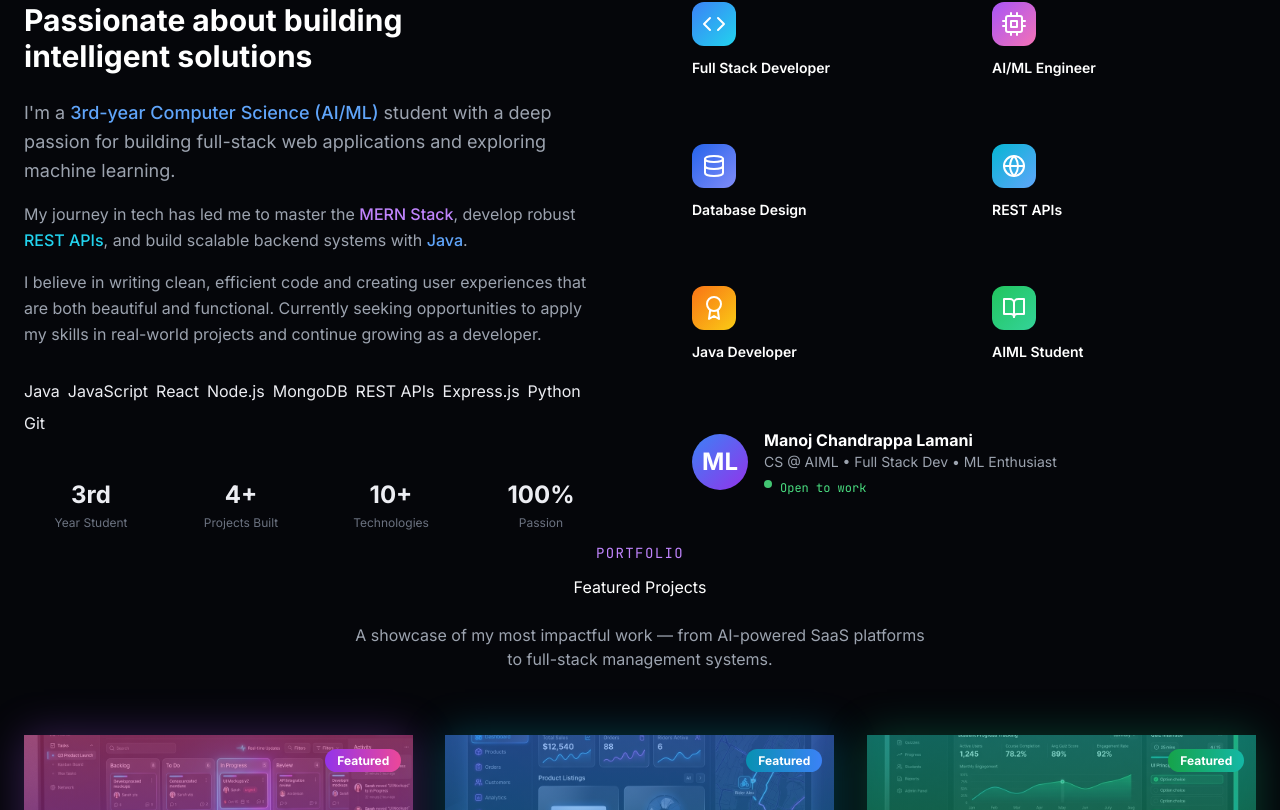
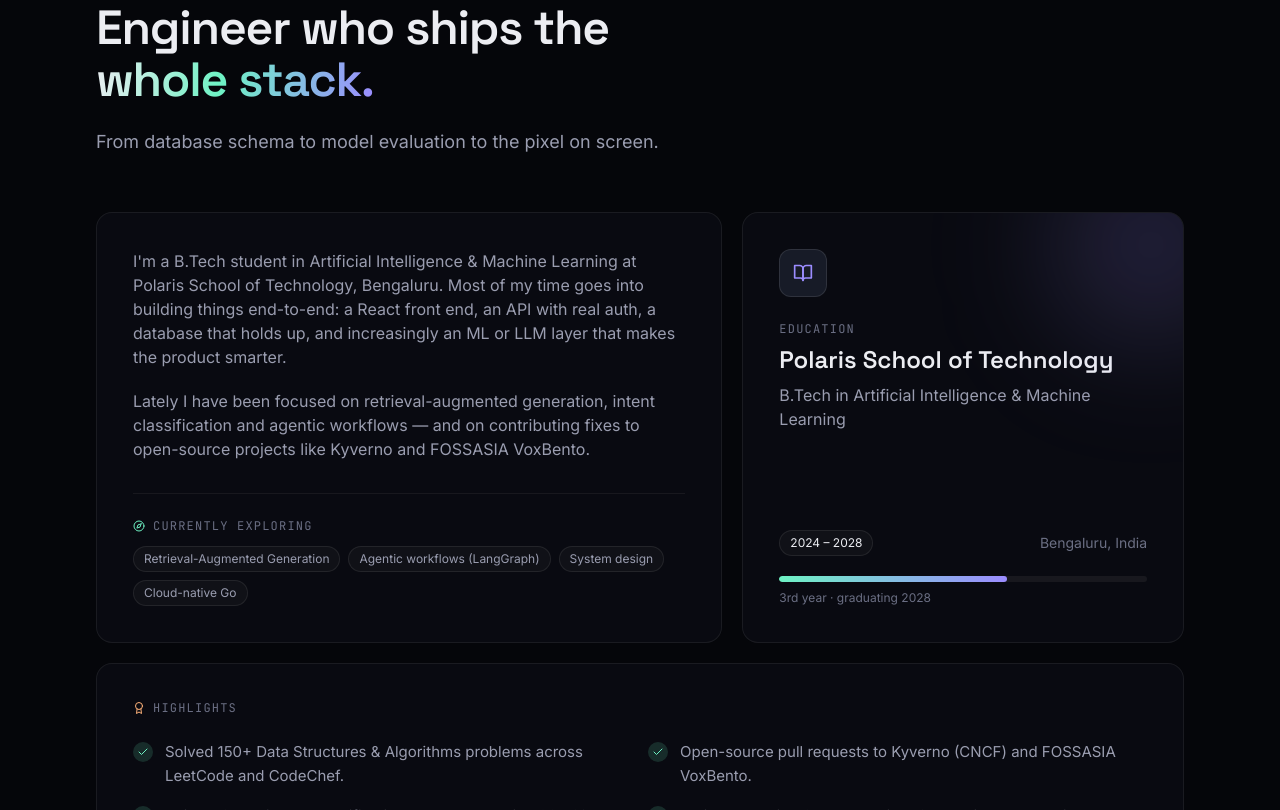
Before and after one commit to ManojLamani/Portfolio, a React (Vite) app: page / in a window 1280 px wide. Shown: the part 1030-1840 px from the top of the page. Built offline with nearby package versions, Linux system fonts and the light colour scheme.

Commit message:
Redesign About section with education and highlights

```diff
--- a/src/components/About.jsx
+++ b/src/components/About.jsx
@@ -1,149 +1,100 @@
-import { motion, useInView } from 'framer-motion';
-import { useRef } from 'react';
-import { FiCode, FiCpu, FiDatabase, FiGlobe, FiAward, FiBookOpen } from 'react-icons/fi';
+import { motion } from 'framer-motion';
+import { FiAward, FiBookOpen, FiCheck, FiCompass } from 'react-icons/fi';
+import { achievements, education, profile } from '../data/portfolio';
+import SectionHeading from './ui/SectionHeading';
+import Spotlight from './ui/Spotlight';
+import { Reveal } from './ui/Reveal';
+import { fadeUp, stagger } from './ui/motion';
 
-const skills = [
-  { icon: FiCode, label: 'Full Stack Developer', color: 'from-blue-500 to-cyan-400' },
-  { icon: FiCpu, label: 'AI/ML Engineer', color: 'from-purple-500 to-pink-400' },
-  { icon: FiDatabase, label: 'Database Design', color: 'from-blue-600 to-indigo-400' },
-  { icon: FiGlobe, label: 'REST APIs', color: 'from-cyan-500 to-blue-400' },
-  { icon: FiAward, label: 'Java Developer', color: 'from-orange-500 to-yellow-400' },
-  { icon: FiBookOpen, label: 'AIML Student', color: 'from-green-500 to-emerald-400' },
-];
-
-const stats = [
-  { value: '3rd', label: 'Year Student', suffix: '' },
-  { value: '4+', label: 'Projects Built', suffix: '' },
-  { value: '10+', label: 'Technologies', suffix: '' },
-  { value: '100%', label: 'Passion', suffix: '' },
-];
+const focus = ['Retrieval-Augmented Generation', 'Agentic workflows (LangGraph)', 'System design', 'Cloud-native Go'];
 
 export default function About() {
-  const ref = useRef(null);
-  const isInView = useInView(ref, { once: true, margin: '-100px' });
+  return (
+    <section id="about" className="section">
+      <div className="container-x">
+        <SectionHeading index="01" eyebrow="About" title="Engineer who ships the" accent="whole stack.">
+          From database schema to model evaluation to the pixel on screen.
+        </SectionHeading>
 
-  const containerVariants = {
-    hidden: { opacity: 0 },
-    visible: { opacity: 1, transition: { staggerChildren: 0.12 } }
-  };
+        <div className="grid gap-5 lg:grid-cols-12">
+          {/* Story */}
+          <Reveal className="lg:col-span-7">
+            <Spotlight className="h-full p-7 sm:p-9">
+              <div className="space-y-5 text-[15px] leading-relaxed text-fg-muted sm:text-base">
+                {profile.about.map((p) => (
+                  <p key={p.slice(0, 20)}>{p}</p>
+                ))}
+              </div>
+              <div className="mt-8 border-t border-white/[0.06] pt-6">
+                <p className="mb-3 flex items-center gap-2 font-mono text-xs uppercase tracking-widest text-fg-dim">
+                  <FiCompass className="text-mint" /> Currently exploring
+                </p>
+                <div className="flex flex-wrap gap-2">
+                  {focus.map((f) => (
+                    <span key={f} className="chip">
+                      {f}
+                    </span>
+                  ))}
+                </div>
+              </div>
+            </Spotlight>
+          </Reveal>
 
-  const itemVariants = {
-    hidden: { opacity: 0, y: 30 },
-    visible: { opacity: 1, y: 0, transition: { duration: 0.6, ease: [0.22, 1, 0.36, 1] } }
-  };
+          {/* Education */}
+          <Reveal delay={0.1} className="lg:col-span-5">
+            <Spotlight className="flex h-full flex-col overflow-hidden p-7 sm:p-9">
+              <div className="pointer-events-none absolute -right-16 -top-16 h-48 w-48 rounded-full bg-iris/20 blur-3xl" />
+              <div className="grid h-12 w-12 place-items-center rounded-xl border border-white/10 bg-ink-700">
+                <FiBookOpen className="text-iris" size={20} />
+              </div>
+              <p className="mt-6 font-mono text-xs uppercase tracking-widest text-fg-dim">Education</p>
+              <h3 className="mt-2 font-display text-2xl font-semibold leading-tight">{education.school}</h3>
+              <p className="mt-2 text-fg-muted">{education.degree}</p>
+              <div className="mt-auto flex items-center justify-between pt-8 text-sm">
+                <span className="chip !text-fg">{education.period}</span>
+                <span className="text-fg-dim">{education.place}</span>
+              </div>
+              {/* year progress */}
+              <div className="mt-5">
+                <div className="h-1.5 overflow-hidden rounded-full bg-white/[0.06]">
+                  <motion.div
+                    className="h-full rounded-full bg-gradient-to-r from-mint to-iris"
+                    initial={{ width: 0 }}
+                    whileInView={{ width: '62%' }}
+                    viewport={{ once: true }}
+                    transition={{ duration: 1.6, ease: [0.22, 1, 0.36, 1], delay: 0.3 }}
+                  />
+                </div>
+                <p className="mt-2 text-xs text-fg-dim">3rd year · graduating 2028</p>
+              </div>
+            </Spotlight>
+          </Reveal>
 
-  return (
-    <section id="about" className="section-padding relative bg-dark-800 overflow-hidden">
-      {/* Background Decoration */}
-      <div className="absolute top-0 right-0 w-1/2 h-full bg-mesh opacity-50 pointer-events-none" />
-
-      <div className="max-w-7xl mx-auto px-6" ref={ref}>
-        <motion.div
-          initial="hidden"
-          animate={isInView ? 'visible' : 'hidden'}
-          variants={containerVariants}
-        >
-          {/* Section Header */}
-          <motion.div variants={itemVariants} className="text-center mb-16">
-            <p className="text-blue-400 font-mono text-sm tracking-widest uppercase mb-3">Get to know me</p>
-            <h2 className="section-title text-white">
-              About <span className="neon-text">Me</span>
-            </h2>
-            <div className="section-divider" />
-          </motion.div>
-
-          <div className="grid lg:grid-cols-2 gap-16 items-center">
-            {/* Left - Text Content */}
-            <div>
-              <motion.div variants={itemVariants} className="mb-6">
-                <span className="inline-block glass border border-blue-500/25 text-blue-400 text-xs font-mono px-4 py-1.5 rounded-full mb-4">
-                  {'<developer />'}
-                </span>
-                <h3 className="text-3xl font-bold text-white mb-4">
-                  Passionate about building
-                  <span className="neon-text block">intelligent solutions</span>
-                </h3>
-              </motion.div>
-
-              <motion.p variants={itemVariants} className="text-gray-400 leading-relaxed mb-4 text-lg">
-                I'm a <span className="text-blue-400 font-medium">3rd-year Computer Science (AI/ML)</span> student
-                with a deep passion for building full-stack web applications and exploring machine learning.
-              </motion.p>
-              <motion.p variants={itemVariants} className="text-gray-400 leading-relaxed mb-4">
-                My journey in tech has led me to master the <span className="text-purple-400 font-medium">MERN Stack</span>,
-                develop robust <span className="text-cyan-400 font-medium">REST APIs</span>, and build scalable backend systems
-                with <span className="text-blue-400 font-medium">Java</span>.
-              </motion.p>
-              <motion.p variants={itemVariants} className="text-gray-400 leading-relaxed mb-8">
-                I believe in writing clean, efficient code and creating user experiences that are both
-                beautiful and functional. Currently seeking opportunities to apply my skills in real-world projects
-                and continue growing as a developer.
-              </motion.p>
-
-              {/* Core Skills Tags */}
-              <motion.div variants={itemVariants} className="flex flex-wrap gap-2 mb-8">
-                {['Java', 'JavaScript', 'React', 'Node.js', 'MongoDB', 'REST APIs', 'Express.js', 'Python', 'Git'].map(skill => (
-                  <span key={skill} className="tag">{skill}</span>
+          {/* Achievements */}
+          <Reveal delay={0.05} className="lg:col-span-12">
+            <Spotlight className="p-7 sm:p-9">
+              <p className="mb-6 flex items-center gap-2 font-mono text-xs uppercase tracking-widest text-fg-dim">
+                <FiAward className="text-ember" /> Highlights
+              </p>
+              <motion.ul
+                variants={stagger}
+                initial="hidden"
+                whileInView="show"
+                viewport={{ once: true, margin: '-60px' }}
+                className="grid gap-4 sm:grid-cols-2"
+              >
+                {achievements.map((a) => (
+                  <motion.li key={a} variants={fadeUp} className="flex gap-3 text-[15px] leading-relaxed text-fg-muted">
+                    <span className="mt-0.5 grid h-5 w-5 shrink-0 place-items-center rounded-full bg-mint/15 text-mint">
+                      <FiCheck size={12} />
+                    </span>
+                    {a}
+                  </motion.li>
                 ))}
-              </motion.div>
-
-              {/* Stats */}
-              <motion.div variants={itemVariants} className="grid grid-cols-4 gap-4">
-                {stats.map(({ value, label }) => (
-                  <div key={label} className="text-center glass-card p-3">
-                    <div className="text-2xl font-bold neon-text">{value}</div>
-                    <div className="text-gray-500 text-xs mt-1">{label}</div>
-                  </div>
-                ))}
-              </motion.div>
-            </div>
-
-            {/* Right - Skill Cards Grid */}
-            <motion.div
-              variants={containerVariants}
-              className="grid grid-cols-2 gap-4"
-            >
-              {skills.map(({ icon: Icon, label, color }, i) => (
-                <motion.div
-                  key={label}
-                  variants={{
-                    hidden: { opacity: 0, scale: 0.8, y: 20 },
-                    visible: {
-                      opacity: 1, scale: 1, y: 0,
-                      transition: { delay: i * 0.1, duration: 0.5, ease: 'easeOut' }
-                    }
-                  }}
-                  whileHover={{ scale: 1.05, y: -5 }}
-                  className="glass-card p-5 group"
-                >
-                  <div className={`w-11 h-11 rounded-xl bg-gradient-to-br ${color} p-2.5 mb-3 group-hover:scale-110 transition-transform duration-300`}>
-                    <Icon className="text-white w-full h-full" />
-                  </div>
-                  <p className="font-semibold text-white text-sm">{label}</p>
-                  <div className={`mt-2 h-0.5 w-0 bg-gradient-to-r ${color} group-hover:w-full transition-all duration-500 rounded-full`} />
-                </motion.div>
-              ))}
-
-              {/* Profile Card */}
-              <motion.div
-                variants={itemVariants}
-                className="col-span-2 glass-card p-5 flex items-center gap-4"
-              >
-                <div className="w-14 h-14 rounded-full bg-gradient-to-br from-blue-500 to-purple-600 flex items-center justify-center text-2xl font-bold text-white flex-shrink-0">
-                  ML
-                </div>
-                <div>
-                  <p className="font-bold text-white">Manoj Chandrappa Lamani</p>
-                  <p className="text-gray-400 text-sm">CS @ AIML • Full Stack Dev • ML Enthusiast</p>
-                  <div className="flex gap-2 mt-2">
-                    <span className="w-2 h-2 rounded-full bg-green-400 animate-pulse" />
-                    <span className="text-green-400 text-xs font-mono">Open to work</span>
-                  </div>
-                </div>
-              </motion.div>
-            </motion.div>
-          </div>
-        </motion.div>
+              </motion.ul>
+            </Spotlight>
+          </Reveal>
+        </div>
       </div>
     </section>
   );
```
